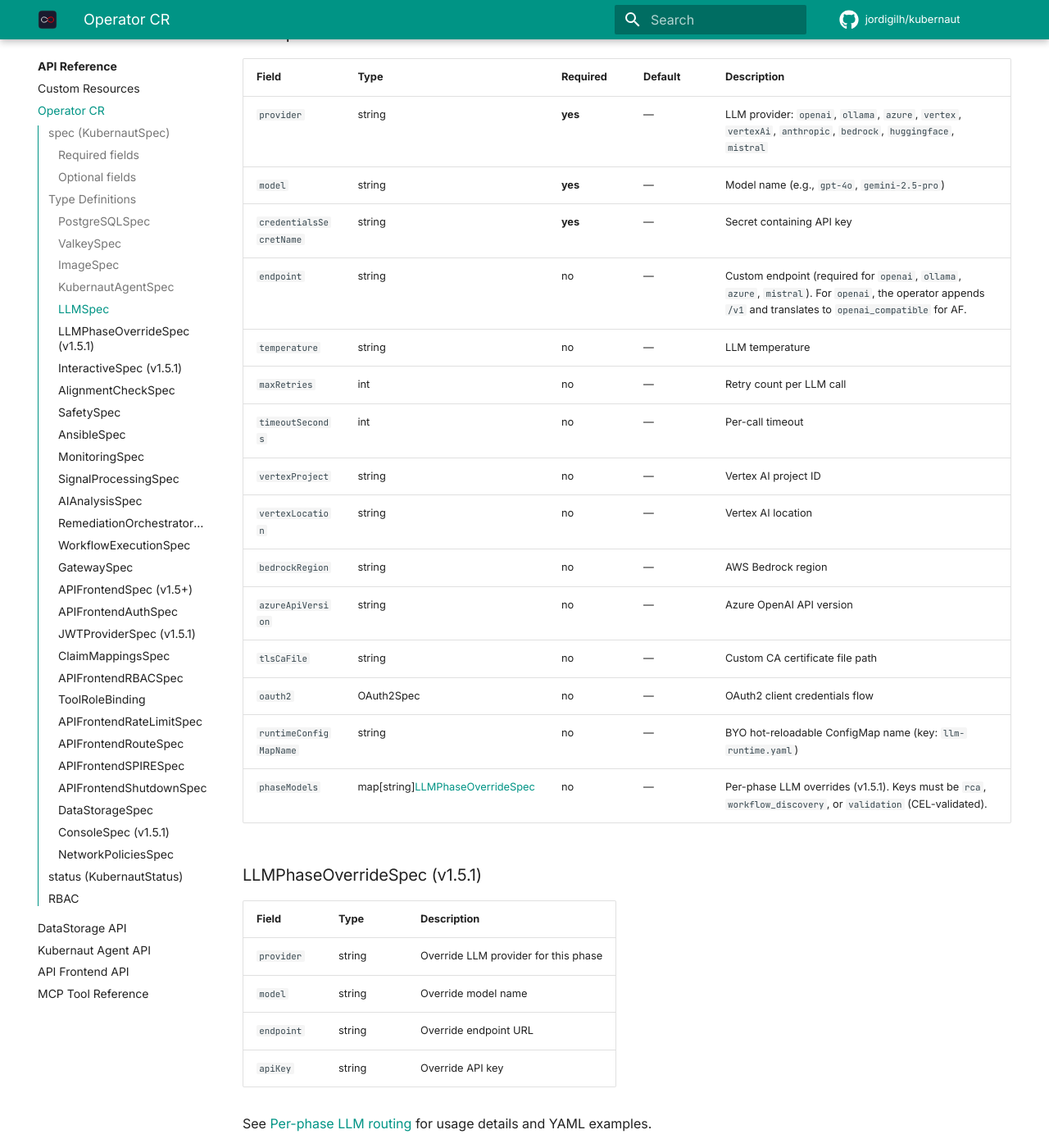
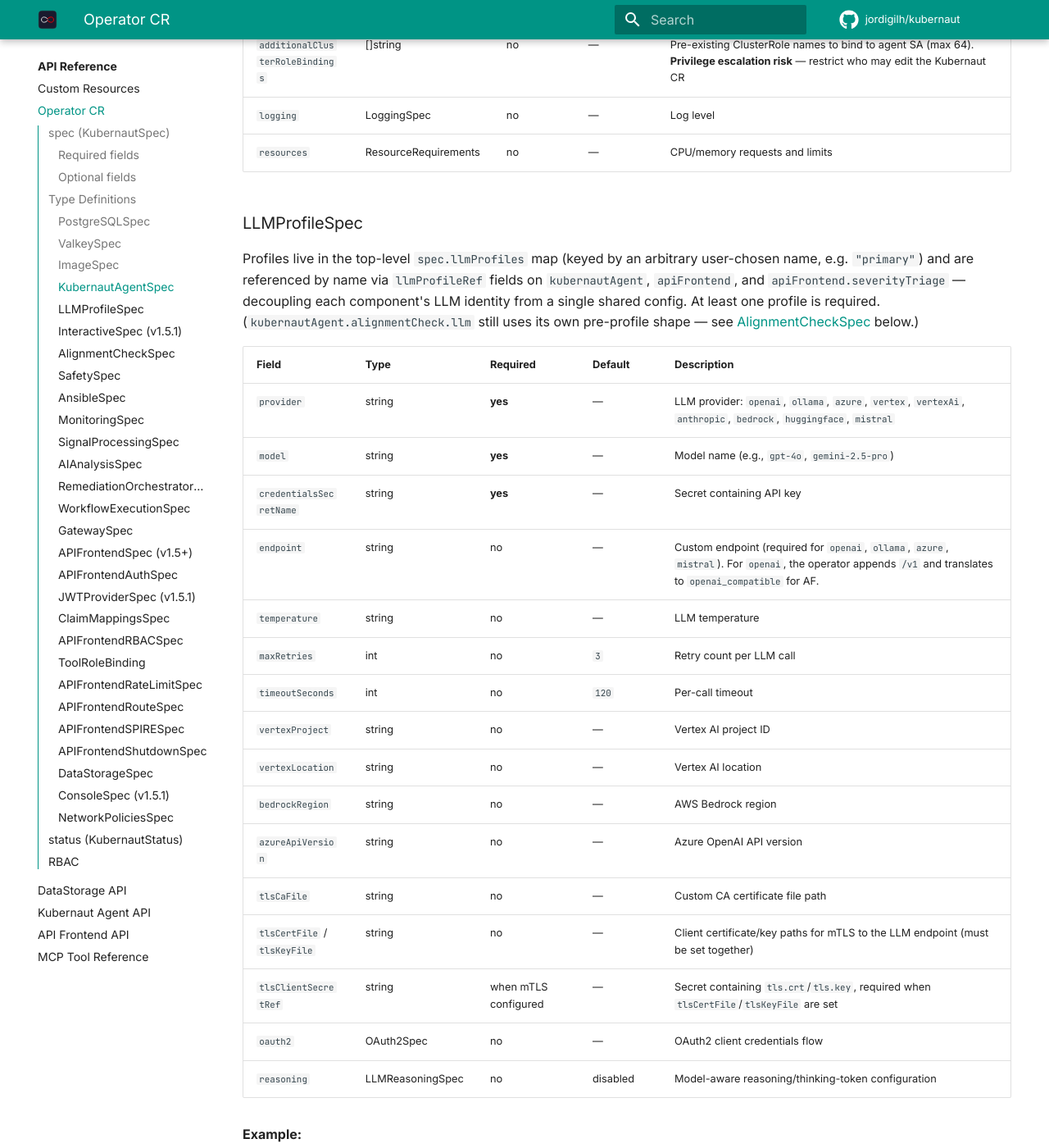
Before and after one commit to jordigilh/kubernaut-docs, an MkDocs documentation site: the page built from docs/api-reference/operator-cr.md, in a window 1280 px wide and 1400 px high, scrolled down 3594 px. Shown: the whole window at 82% size. Built offline with MkDocs 1.6.1 and Material for MkDocs 9.7.7, drawn with Linux system fonts in a browser that asks for light colours; comment, search, counter and statistics services are not loaded; the version menu is left out; some of the changed text lies outside the part shown.

Commit message:
docs: fix stale pre-llmProfiles operator CR shape across docs
The Kubernaut Operator CRD replaced the flat spec.kubernautAgent.llm.*
fields with a named-profile model (spec.llmProfiles + llmProfileRef)
some time ago, but several docs pages never caught up and still
described/validated against the old shape -- would cause the sample
CRs in the installation guide to be rejected by the operator's own
webhook if applied as written.

Fixes the operator-CR-path references in:
- api-reference/operator-cr.md (validation box, required fields,
  KubernautAgentSpec table, new LLMProfileSpec section replacing the
  stale LLMSpec/LLMPhaseOverrideSpec sections, apiFrontend.llmProfileRef)
- getting-started/installation.md (validation box + both sample CRs)
- user-guide/configmap-kubernaut-agent.md (runtimeConfigMapName path,
  phaseModels path + corrected Helm capability claim)
- user-guide/configuration.md (runtimeConfigMapName path)
- operations/disconnected-install.md (LLM Configuration Reference
  section: CR field table, AF LLM config note, OAuth2 heading)
- whats-new/index.md (phaseModels path + corrected Helm capability claim)

The remaining kubernautAgent.llm.* occurrences (quickstart.md,
configmap-kubernaut-agent.md, configuration.md) are Helm chart --set/
values-table references, not the operator CR -- left for a follow-up
issue since fixing those needs a values-file example rewrite rather
than a mechanical path substitution.

Closes jordigilh/kubernaut-operator#236

Co-authored-by: Cursor <cursoragent@cursor.com>

````diff
--- a/docs/api-reference/operator-cr.md
+++ b/docs/api-reference/operator-cr.md
@@ -14,9 +14,8 @@ The `Kubernaut` custom resource (`kubernaut.ai/v1alpha1`) is the single deployme
 
     - `spec.aiAnalysis.policy.configMapName` — must reference a ConfigMap containing key `approval.rego`
     - `spec.signalProcessing.policy.configMapName` — must reference a ConfigMap containing key `policy.rego`
-    - `spec.kubernautAgent.llm.provider` — LLM provider name
-    - `spec.kubernautAgent.llm.model` — LLM model name
-    - `spec.kubernautAgent.llm.credentialsSecretName` — Secret with LLM API credentials
+    - `spec.kubernautAgent.llmProfileRef` — must reference a profile key defined in `spec.llmProfiles`
+    - For every profile in `spec.llmProfiles`: `.provider`, `.model`, and `.credentialsSecretName` — see [LLMProfileSpec](#llmprofilespec)
 
     Create these resources **before** applying the Kubernaut CR. See [Installation Prerequisites](../getting-started/installation.md#prerequisites).
 
@@ -26,6 +25,7 @@ The `Kubernaut` custom resource (`kubernaut.ai/v1alpha1`) is the single deployme
 |---|---|---|
 | `postgresql` | [PostgreSQLSpec](#postgresqlspec) | BYO PostgreSQL connection |
 | `valkey` | [ValkeySpec](#valkeyspec) | BYO Valkey/Redis connection |
+| `llmProfiles` | map[string][LLMProfileSpec](#llmprofilespec) | Named LLM provider profiles (at least 1 entry required), referenced by name from `kubernautAgent.llmProfileRef` and other components |
 | `kubernautAgent` | [KubernautAgentSpec](#kubernautagentspec) | LLM and agent configuration |
 
 ### Optional fields
@@ -81,7 +81,9 @@ The `Kubernaut` custom resource (`kubernaut.ai/v1alpha1`) is the single deployme
 
 | Field | Type | Required | Default | Description |
 |---|---|---|---|---|
-| `llm` | [LLMSpec](#llmspec) | **yes** | — | Primary LLM configuration |
+| `llmProfileRef` | string | **yes** | — | Name of a profile defined in `spec.llmProfiles`, used for KA's investigator LLM calls |
+| `runtimeConfigMapName` | string | no | — | BYO hot-reloadable ConfigMap name (key: `llm-runtime.yaml`) |
+| `phaseModels` | map[string]string | no | — | Per-phase LLM profile overrides (v1.5.1). Keys must be `rca`, `workflow_discovery`, or `validation` (CEL-validated); values are profile names in `spec.llmProfiles`. When absent, all phases use `llmProfileRef`'s profile. |
 | `interactive` | [InteractiveSpec](#interactivespec) | no | — | Interactive session configuration including JWT providers (v1.5.1) |
 | `maxTurns` | int | no | `40` | Max tool-call turns per investigation (min: 1) |
 | `session` | SessionSpec | no | — | Session TTL configuration |
@@ -93,7 +95,9 @@ The `Kubernaut` custom resource (`kubernaut.ai/v1alpha1`) is the single deployme
 | `logging` | LoggingSpec | no | — | Log level |
 | `resources` | ResourceRequirements | no | — | CPU/memory requests and limits |
 
-### LLMSpec
+### LLMProfileSpec {: #llmprofilespec }
+
+Profiles live in the top-level `spec.llmProfiles` map (keyed by an arbitrary user-chosen name, e.g. `"primary"`) and are referenced by name via `llmProfileRef` fields on `kubernautAgent`, `apiFrontend`, and `apiFrontend.severityTriage` — decoupling each component's LLM identity from a single shared config. At least one profile is required. (`kubernautAgent.alignmentCheck.llm` still uses its own pre-profile shape — see [AlignmentCheckSpec](#alignmentcheckspec) below.)
 
 | Field | Type | Required | Default | Description |
 |---|---|---|---|---|
@@ -102,27 +106,32 @@ The `Kubernaut` custom resource (`kubernaut.ai/v1alpha1`) is the single deployme
 | `credentialsSecretName` | string | **yes** | — | Secret containing API key |
 | `endpoint` | string | no | — | Custom endpoint (required for `openai`, `ollama`, `azure`, `mistral`). For `openai`, the operator appends `/v1` and translates to `openai_compatible` for AF. |
 | `temperature` | string | no | — | LLM temperature |
-| `maxRetries` | int | no | — | Retry count per LLM call |
-| `timeoutSeconds` | int | no | — | Per-call timeout |
+| `maxRetries` | int | no | `3` | Retry count per LLM call |
+| `timeoutSeconds` | int | no | `120` | Per-call timeout |
 | `vertexProject` | string | no | — | Vertex AI project ID |
 | `vertexLocation` | string | no | — | Vertex AI location |
 | `bedrockRegion` | string | no | — | AWS Bedrock region |
 | `azureApiVersion` | string | no | — | Azure OpenAI API version |
 | `tlsCaFile` | string | no | — | Custom CA certificate file path |
+| `tlsCertFile` / `tlsKeyFile` | string | no | — | Client certificate/key paths for mTLS to the LLM endpoint (must be set together) |
+| `tlsClientSecretRef` | string | when mTLS configured | — | Secret containing `tls.crt`/`tls.key`, required when `tlsCertFile`/`tlsKeyFile` are set |
 | `oauth2` | OAuth2Spec | no | — | OAuth2 client credentials flow |
-| `runtimeConfigMapName` | string | no | — | BYO hot-reloadable ConfigMap name (key: `llm-runtime.yaml`) |
-| `phaseModels` | map[string][LLMPhaseOverrideSpec](#llmphaseoverridespec) | no | — | Per-phase LLM overrides (v1.5.1). Keys must be `rca`, `workflow_discovery`, or `validation` (CEL-validated). |
+| `reasoning` | LLMReasoningSpec | no | disabled | Model-aware reasoning/thinking-token configuration |
 
-### LLMPhaseOverrideSpec (v1.5.1) {: #llmphaseoverridespec }
+**Example:**
 
-| Field | Type | Description |
-|---|---|---|
-| `provider` | string | Override LLM provider for this phase |
-| `model` | string | Override model name |
-| `endpoint` | string | Override endpoint URL |
-| `apiKey` | string | Override API key |
+```yaml
+spec:
+  llmProfiles:
+    primary:
+      provider: openai
+      model: gpt-4o
+      credentialsSecretName: llm-credentials
+  kubernautAgent:
+    llmProfileRef: primary
+```
 
-See [Per-phase LLM routing](../user-guide/configmap-kubernaut-agent.md#per-phase-llm-routing-v151) for usage details and YAML examples.
+`phaseModels` values are plain profile names (strings), not inline override objects — each referenced profile may use its own provider/model/credentials independently of `llmProfileRef`'s profile. See [Per-phase LLM routing](../user-guide/configmap-kubernaut-agent.md#per-phase-llm-routing-v151) for usage details and YAML examples.
 
 ### InteractiveSpec (v1.5.1) {: #interactivespec }
 
@@ -217,6 +226,7 @@ See [Per-phase LLM routing](../user-guide/configmap-kubernaut-agent.md#per-phase
 | Field | Type | Required | Default | Description |
 |---|---|---|---|---|
 | `enabled` | *bool | no | `true` | Deploy the API Frontend. Set `false` to skip all AF resources |
+| `llmProfileRef` | string | no | — | Name of a profile in `spec.llmProfiles` for AF's own agent LLM connection. When empty, falls back to `kubernautAgent.llmProfileRef`'s resolved profile |
 | `auth` | [APIFrontendAuthSpec](#apifrontendauthspec) | no | — | OIDC authentication |
 | `rateLimit` | [APIFrontendRateLimitSpec](#apifrontendratelimitspec) | no | — | Request rate limiting |
 | `shutdown` | [APIFrontendShutdownSpec](#apifrontendshutdownspec) | no | — | Graceful shutdown |
````
Also changed, not shown: docs/getting-started/installation.md (+9 -5 lines), docs/operations/disconnected-install.md (+5 -4 lines), docs/user-guide/configmap-kubernaut-agent.md (+4 -4 lines), docs/user-guide/configuration.md (+1 -1 lines), docs/whats-new/index.md (+2 -2 lines).
